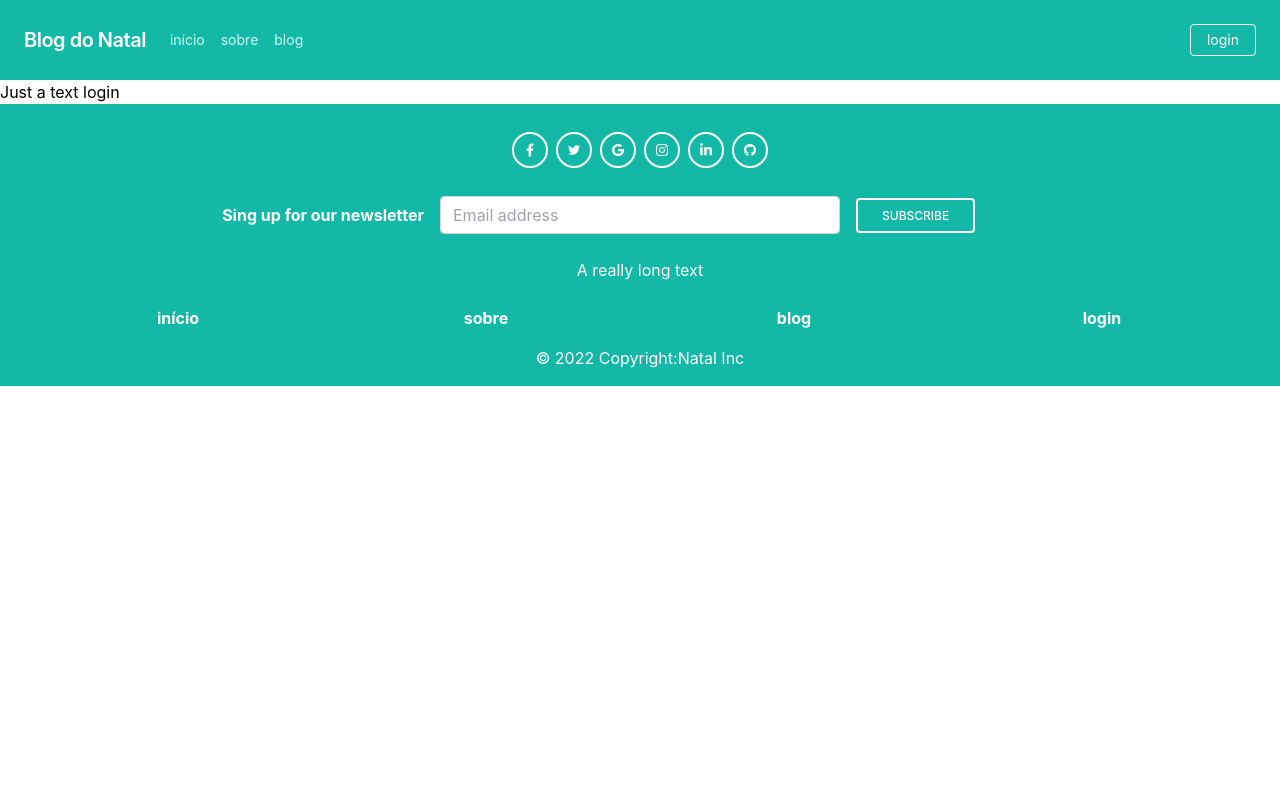
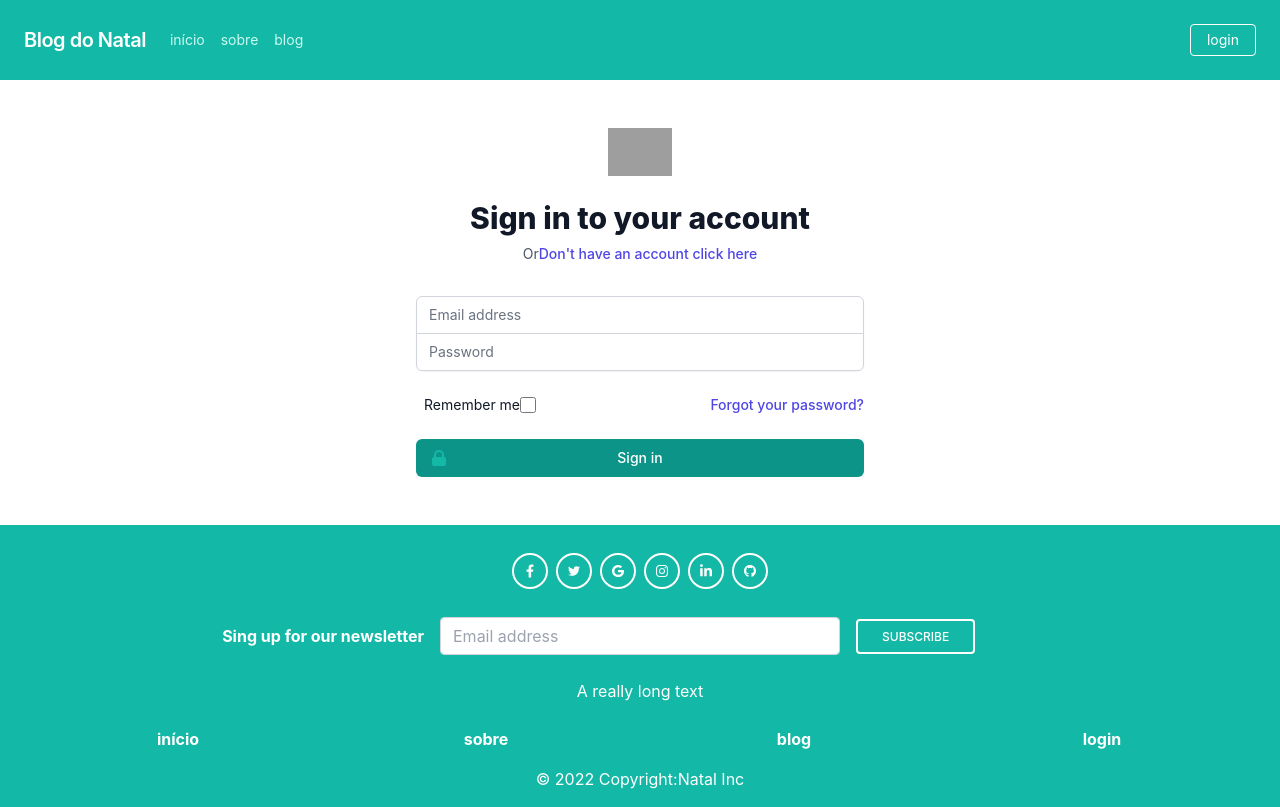
Before and after one commit to gnatal/personal_blog, a Next.js app: page /login in a window 1280 px wide. Built offline with nearby package versions, Linux system fonts and the light colour scheme; grey boxes are pictures that could not be loaded.

Commit message:
Login page raw

```diff
--- /dev/null
+++ b/src/components/Login/index.tsx
@@ -0,0 +1,55 @@
+import React from 'react';
+
+export default function Login() {
+  return (
+    <div className="min-h-full flex items-center justify-center py-12 px-4 sm:px-6 lg:px-8">
+      <div className="max-w-md w-full space-y-8">
+        <div>
+          <img className="mx-auto h-12 w-auto" src="https://tailwindui.com/img/logos/workflow-mark-indigo-600.svg" alt="Workflow" />
+          <h2 className="mt-6 text-center text-3xl font-extrabold text-gray-900">Sign in to your account</h2>
+          <p className="mt-2 text-center text-sm text-gray-600">
+            Or
+            <a href="!#" className="font-medium text-indigo-600 hover:text-indigo-500">
+              {'Don\'t have an account click here'}
+            </a>
+          </p>
+        </div>
+        <form className="mt-8 space-y-6" action="#" method="POST">
+          <input type="hidden" name="remember" value="true" />
+          <div className="rounded-md shadow-sm -space-y-px">
+            <div>
+              <label htmlFor="email-address" className="sr-only">Email address</label>
+              <input id="email-address" name="email" type="email" autoComplete="email" required className="appearance-none rounded-none relative block w-full px-3 py-2 border border-gray-300 placeholder-gray-500 text-gray-900 rounded-t-md focus:outline-none focus:ring-indigo-500 focus:border-indigo-500 focus:z-10 sm:text-sm" placeholder="Email address" />
+            </div>
+            <div>
+              <label htmlFor="password" className="sr-only">Password</label>
+              <input id="password" name="password" type="password" autoComplete="current-password" required className="appearance-none rounded-none relative block w-full px-3 py-2 border border-gray-300 placeholder-gray-500 text-gray-900 rounded-b-md focus:outline-none focus:ring-indigo-500 focus:border-indigo-500 focus:z-10 sm:text-sm" placeholder="Password" />
+            </div>
+          </div>
+
+          <div className="flex items-center justify-between">
+            <div className="flex items-center">
+              <label htmlFor="remember-me" className="ml-2 block text-sm text-gray-900"> Remember me </label>
+              <input id="remember-me" name="remember-me" type="checkbox" className="h-4 w-4 text-indigo-600 focus:ring-indigo-500 border-gray-300 rounded" />
+            </div>
+
+            <div className="text-sm">
+              <a href="!#" className="font-medium text-indigo-600 hover:text-indigo-500"> Forgot your password? </a>
+            </div>
+          </div>
+
+          <div>
+            <button type="submit" className="group relative w-full flex justify-center py-2 px-4 border border-transparent text-sm font-medium rounded-md text-white bg-teal-600 hover:bg-indigo-700 focus:outline-none focus:ring-2 focus:ring-offset-2 focus:ring-indigo-500">
+              <span className="absolute left-0 inset-y-0 flex items-center pl-3">
+                <svg className="h-5 w-5 text-teal-500 group-hover:text-indigo-400" xmlns="http://www.w3.org/2000/svg" viewBox="0 0 20 20" fill="currentColor" aria-hidden="true">
+                  <path fillRule="evenodd" d="M5 9V7a5 5 0 0110 0v2a2 2 0 012 2v5a2 2 0 01-2 2H5a2 2 0 01-2-2v-5a2 2 0 012-2zm8-2v2H7V7a3 3 0 016 0z" clipRule="evenodd" />
+                </svg>
+              </span>
+              Sign in
+            </button>
+          </div>
+        </form>
+      </div>
+    </div>
+  );
+}
--- a/src/pages/login.tsx
+++ b/src/pages/login.tsx
@@ -1,9 +1,10 @@
 import React from 'react';
+import Login from '../components/Login';
 
-function Login() {
+function LoginPage() {
   return (
-    <p>Just a text login</p>
+    <Login />
   );
 }
 
-export default Login;
+export default LoginPage;
```
Also changed, not shown: .eslintrc.yml, src/components/Home/mocks.ts (line endings or trailing spaces).
